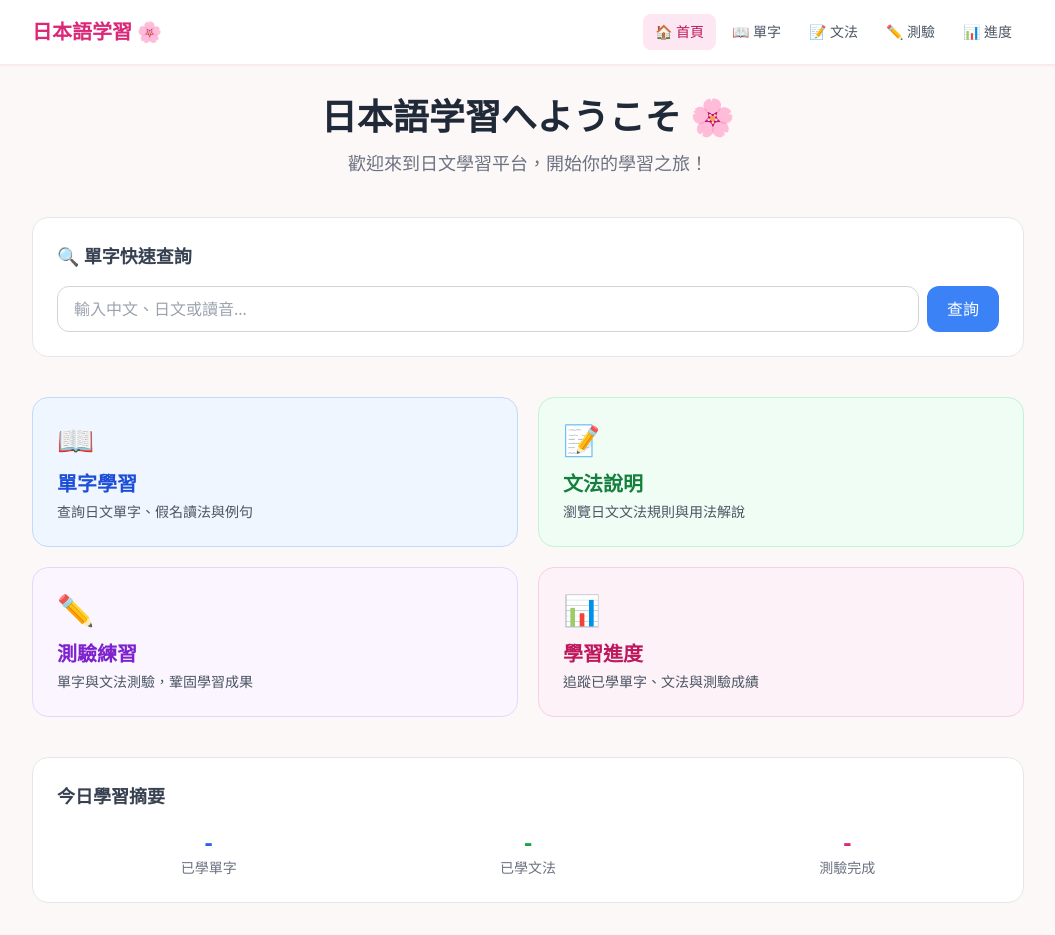
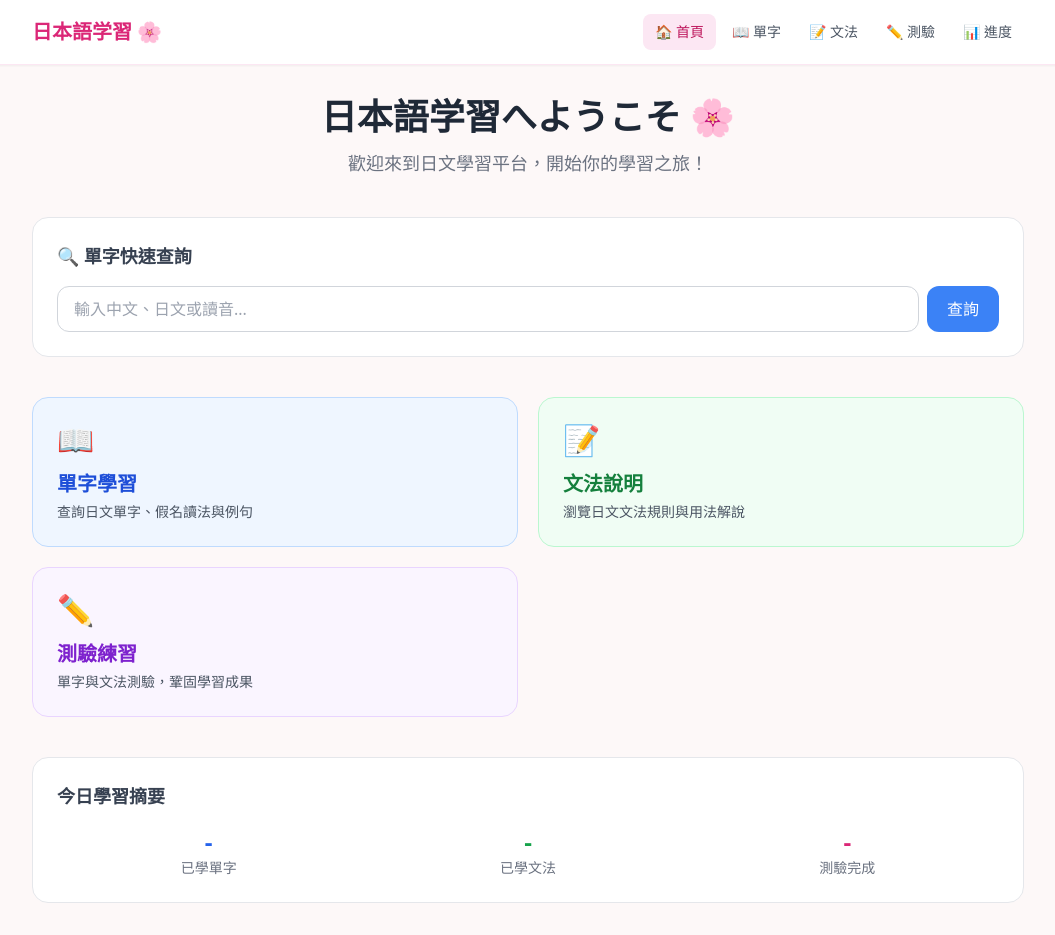
Before and after one commit to vince7905516888/nihongo-study, a Next.js app: page / in a window 1280 px wide. Shown: the whole page, without its empty margins (112-1167 px from the left). Built offline with nearby package versions, Linux system fonts and the light colour scheme.

Commit message:
Remove progress card from homepage
Co-Authored-By: Claude Sonnet 4.6 <noreply@anthropic.com>

```diff
--- a/src/app/page.tsx
+++ b/src/app/page.tsx
@@ -29,14 +29,6 @@ const features = [
     desc: "單字與文法測驗，鞏固學習成果",
     color: "bg-purple-50 border-purple-200 hover:bg-purple-100",
     textColor: "text-purple-700",
-  },
-  {
-    href: "/progress",
-    icon: "📊",
-    title: "學習進度",
-    desc: "追蹤已學單字、文法與測驗成績",
-    color: "bg-pink-50 border-pink-200 hover:bg-pink-100",
-    textColor: "text-pink-700",
   },
 ];
 
```
